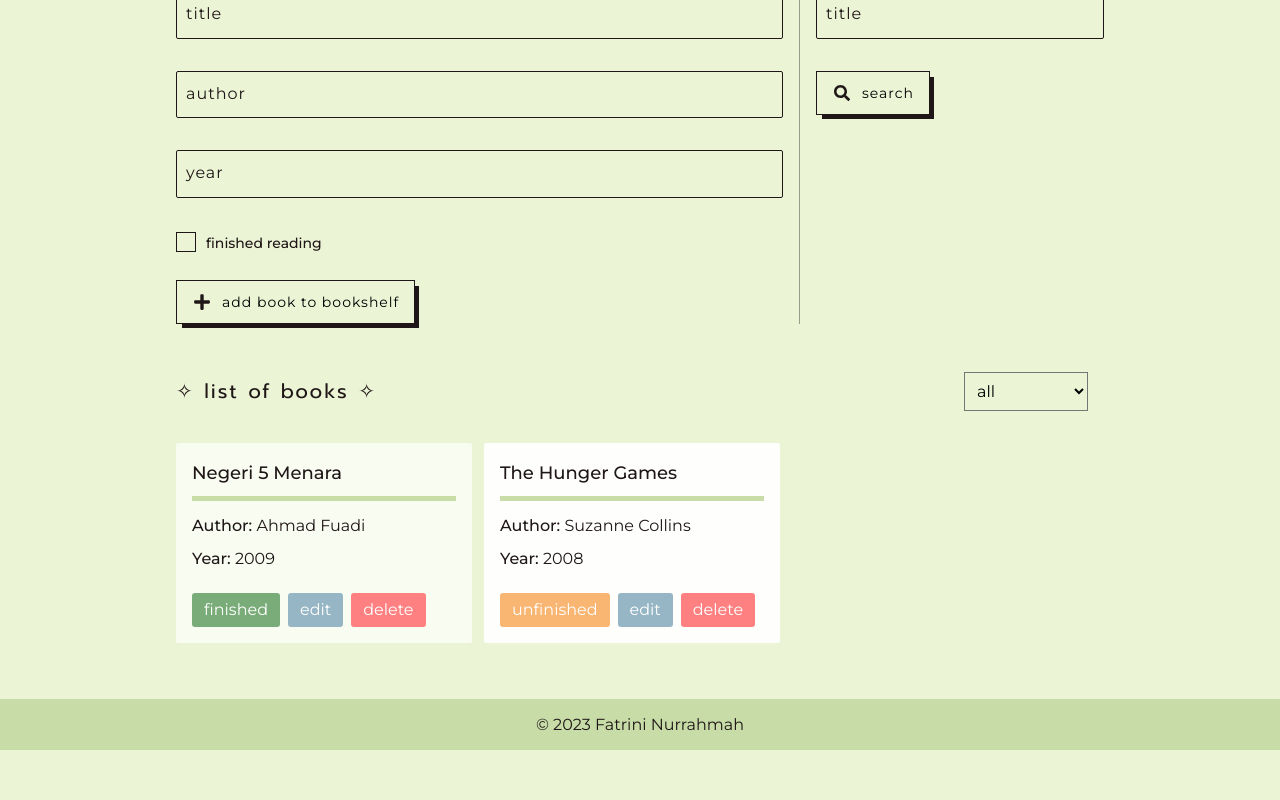
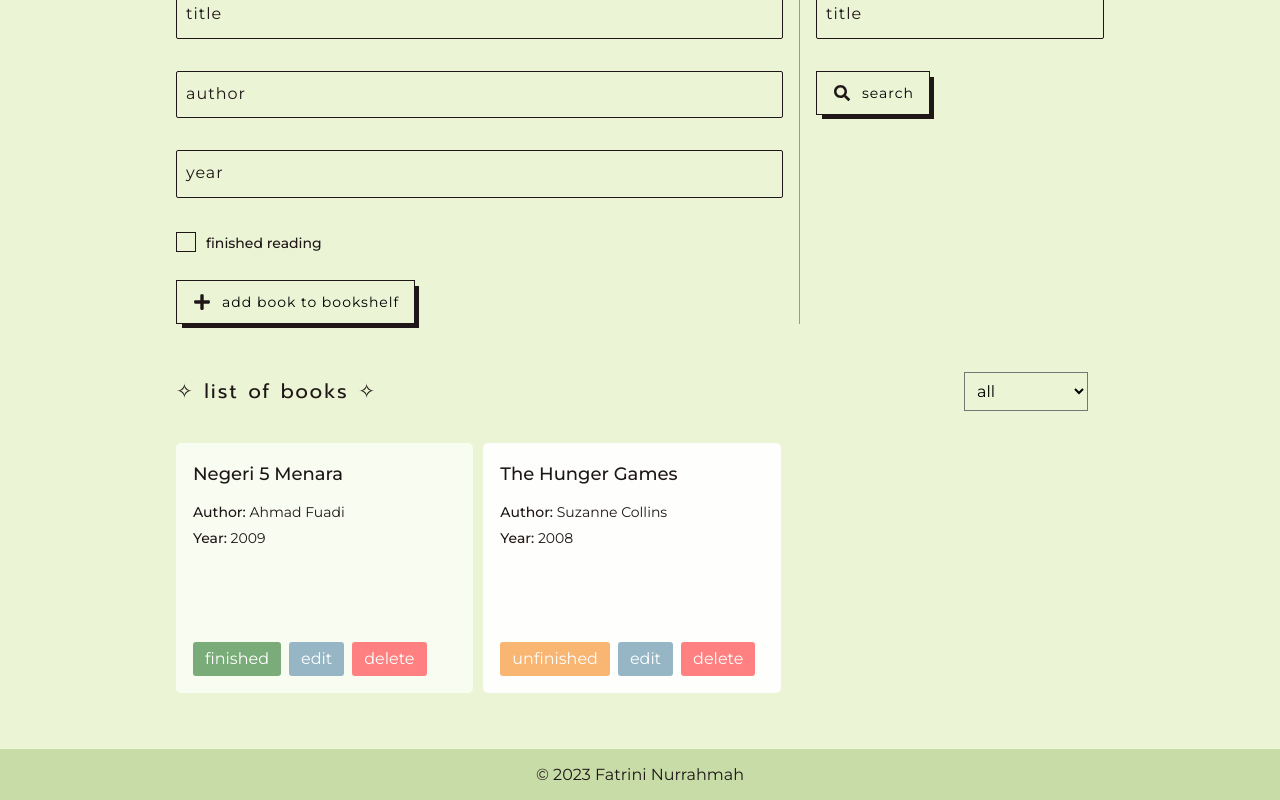
Before and after one commit to fnurrahmah125/personal_project, a React (Vite) app in the folder bookshelf-apps/: page / in a window 1280 px wide. Shown: the part 393-1193 px from the top of the page. Before the commit the page ends 1143 px from the top, so only its background shows below. Built offline with nearby package versions, Linux system fonts and the light colour scheme.

Commit message:
💄 update card styles

```diff
--- a/bookshelf-apps/src/styles/components/_result.scss
+++ b/bookshelf-apps/src/styles/components/_result.scss
@@ -37,7 +37,7 @@
 
   &-cards {
     display: grid;
-    gap: 12px;
+    gap: 10px;
 
     @media (min-width: $medium) {
       grid-template-columns: repeat(2, 1fr);
@@ -50,13 +50,15 @@
 
   &-card {
     width: 100%;
-    height: 200px;
-    border-radius: 2px;
+    height: 250px;
+    border-radius: 5px;
     padding: 1rem;
     font-size: rem(16);
     display: flex;
     justify-content: space-between;
     flex-direction: column;
+    border: 1px solid transparent;
+    transition: border-color 0.3s ease-in-out;
 
     &[data-type="finished"] {
       background: $color-card-green;
@@ -65,6 +67,10 @@
     &[data-type="unfinished"] {
       background: $color-card-light-green;
     }
+
+    &:hover {
+      border-color: $color-black;
+    }
   }
 }
 
@@ -72,20 +78,23 @@
   &-title {
     font-size: rem(18);
     font-weight: 500;
-    padding-block: 0 0.5rem;
-    border-bottom: 5px solid $color-bg-green;
   }
 
   &-author {
-    padding-block: 0.75rem 0.5rem;
+    font-size: rem(14);
+    padding-block: 0.75rem 0.25rem;
 
     span {
       font-weight: 500;
     }
   }
 
-  &-year span {
-    font-weight: 500;
+  &-year {
+    font-size: rem(14);
+
+    span {
+      font-weight: 500;
+    }
   }
 
   &-actions {
```
